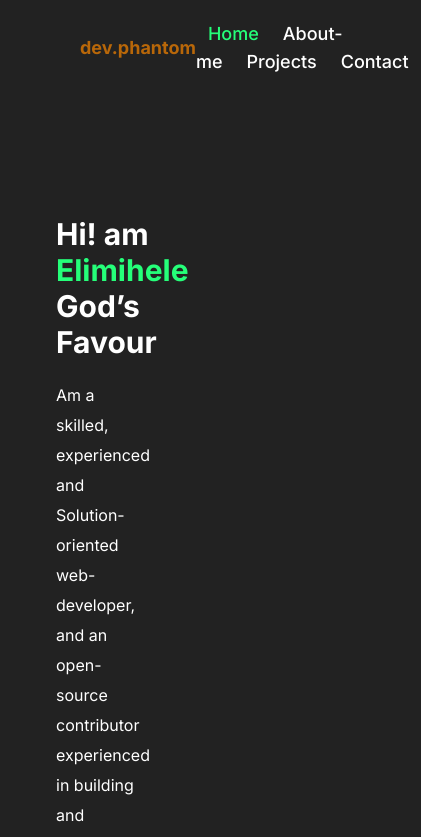
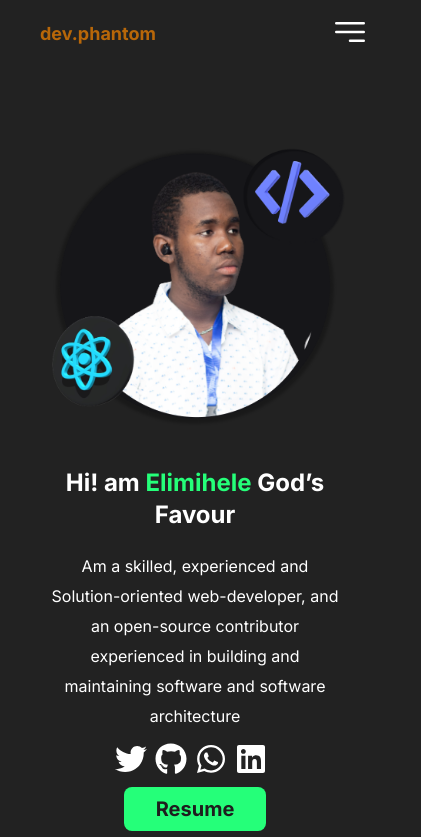
Before and after one commit to dev-phantom/my-portfolio, a Next.js app: page / in a window 390 px wide. Shown: the top 837 px of the page, 421 px wide, since content can reach past the window. Built offline with nearby package versions, Linux system fonts and the light colour scheme.

Commit message:
feature: added mobile view responsiveness

```diff
--- a/components/Navbar.jsx
+++ b/components/Navbar.jsx
@@ -1,5 +1,6 @@
 import { Inter } from '@next/font/google'
 import { useRouter } from 'next/router'
+import { useState } from "react";
 import Link from 'next/link';
 const inter = Inter({
   subsets: ['latin'],
@@ -9,14 +10,18 @@ const inter = Inter({
 
 const Navbar = () => {
     const router = useRouter()
+    const [isOpen, setIsOpen] = useState(false);
+    const handleClick = () => setIsOpen(!isOpen);
+
     function classNames(...classes) {
         return classes.filter(Boolean).join(' ')
     }
 
     return (
-        <nav className={`${inter.variable} font-sans flex justify-between items-center px-20 py-5`}>
+        <div className=''>
+            <nav className={`${inter.variable} hidden font-sans md:flex md:flex-wrap justify-between items-center px-20 py-5`}>
                 <div>
-                <h1  className={`${inter.variable} font-sans text-lg font-bold text-secondary`}>dev.phantom</h1>
+                    <h1  className={`${inter.variable} font-sans text-lg font-bold text-secondary pr-4 flex flex-reverse`}>dev.phantom</h1>
                 </div>
                 <div>
                     {[
@@ -40,6 +45,51 @@ const Navbar = () => {
                 </div>
             </nav>
 
+            <nav className={`${inter.variable} z-[999] w-full md:hidden font-sans flex flex-wrap justify-between items-center px-10 py-5`}>
+                <div>
+                    <h1  className={`${inter.variable} font-sans text-lg font-bold text-secondary`}>dev.phantom</h1>
+                </div>
+                {isOpen && <div className="w-1/2 h-screen bg-altBg fixed top-0 right-0 flex justify-center items-center flex-col ">
+                <button onClick={handleClick} className='text-white fixed top-3 right-5'>
+                    <svg xmlns="http://www.w3.org/2000/svg" fill="none" viewBox="0 0 24 24" strokeWidth={1.5} stroke="currentColor" className="w-10 h-10">
+                        <path strokeLinecap="round" strokeLinejoin="round" d="M6 18L18 6M6 6l12 12" />
+                    </svg>
+                </button>
+                    {[
+                        ['Home', '/', 1],
+                        ['About-me', '/About', 2],
+                        ['Projects', '/Projects', 3],
+                        ['Contact', '/Contact', 4],
+                    ].map(([title, url, id]) => {
+                    const isActive = router.asPath === url;
+                    return (
+                        <Link href={url} key={id}
+                        className={classNames(
+                            isActive
+                            ? "text-primary"
+                            : "text-textColor",
+                            "px-3 py-2 text-lg font-medium "
+                        )}
+                        >{title}</Link>
+
+                    )})}
+                </div>
+                }
+                <button onClick={handleClick} className='text-white flex md:hidden fixed top-3 right-5'>
+                    {!isOpen ?
+                    <svg xmlns="http://www.w3.org/2000/svg" fill="none" viewBox="0 0 24 24" strokeWidth={1.5} stroke="currentColor" className="w-10 h-10">
+                        <path strokeLinecap="round" strokeLinejoin="round" d="M3.75 6.75h16.5M3.75 12h16.5M12 17.25h8.25" />
+                    </svg>
+                    :
+                    <svg xmlns="http://www.w3.org/2000/svg" fill="none" viewBox="0 0 24 24" strokeWidth={1.5} stroke="currentColor" className="w-10 h-10">
+                        <path strokeLinecap="round" strokeLinejoin="round" d="M6 18L18 6M6 6l12 12" />
+                    </svg>
+                    }
+                </button>
+            </nav>
+
+        </div>
+
      );
 }
 
--- a/pages/HomePage.jsx
+++ b/pages/HomePage.jsx
@@ -15,24 +15,26 @@ const HomePage = () => {
                 <Navbar />
             </header>
 
-            <main className='w-full flex justify-between items-center px-10 py-20 '>
+            <main className='w-full flex flex-col-reverse lg:flex-row justify-between items-center px-5 md:px-10 py-20 '>
 
-                <div className='w-1/2 px-4 pt-10'>
-                   <div className='font-bold text-3xl '>Hi! am <span className='text-primary'>Elimihele</span> God’s Favour</div>
-                   <p className='w-[76%] pt-5 leading-[30px] text-[16px]'>
+                <div className='w-11/12 lg:w-1/2 px-4 pt-10'>
+                   <div className='font-bold md:text-3xl text-2xl md:text-left text-center'>Hi! am <span className='text-primary'>Elimihele</span> God’s Favour</div>
+                   <p className='md:w-[76%] w-full pt-5 leading-[30px] text-[16px] md:text-left text-center'>
                     Am a skilled, experienced and Solution-oriented web-developer,
                     and an open-source contributor experienced in building and maintaining
                      software and software architecture
                    </p>
-                   <div className='py-3'>
-                    <Socials/>
-                   </div>
-                   <div>
-                        <button className='px-8 py-2 bg-primary text-center font-bold rounded-lg text-xl text-[#1E1E1E]' onClick={handleResume} target="_blank">Resume</button>
+                   <div className="flex justify-center items-center md:flex md:justify-start md:items-start flex-col">
+                    <div className='py-3'>
+                        <Socials/>
+                    </div>
+                    <div>
+                            <button className='px-8 py-2 bg-primary text-center font-bold rounded-lg text-xl text-[#1E1E1E]' onClick={handleResume} target="_blank">Resume</button>
+                    </div>
                    </div>
                 </div>
 
-                <div className='w-1/2 pl-40 flex items-center justify-center'>
+                <div className='w-11/12 lg:w-1/2 pl-0 lg:pl-40 flex items-center justify-center'>
                     <div className='flex items-center justify-center'>
                         <Image
                         src={PhantomImg}
```
Lines whose indentation alone changed are shown as unchanged.
